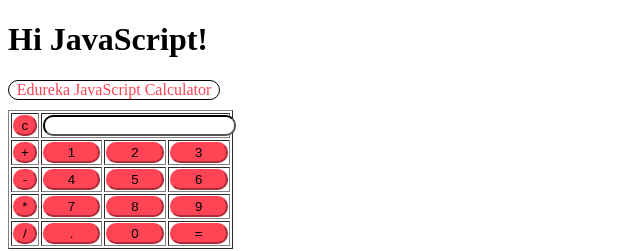
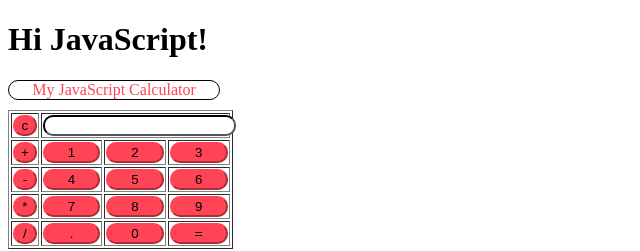
Before and after one commit to BarakatMhiz/My-calculator, a plain HTML site: page index.html in a window 1280 px wide. Shown: the full height of the page, 0-640 px from the left. Drawn offline with Linux system fonts and the light colour scheme.

Commit message:
Changed line 65

```diff
--- a/index.html
+++ b/index.html
@@ -62,7 +62,7 @@
 <!-- create table -->
 
 <body>
-  <div class=title>Edureka JavaScript Calculator</div>
+  <div class=title> My JavaScript Calculator</div>
   <table border="1">
     <tr>
       <td><input type="button" value="c" onclick="clr()" /> </td>
```
